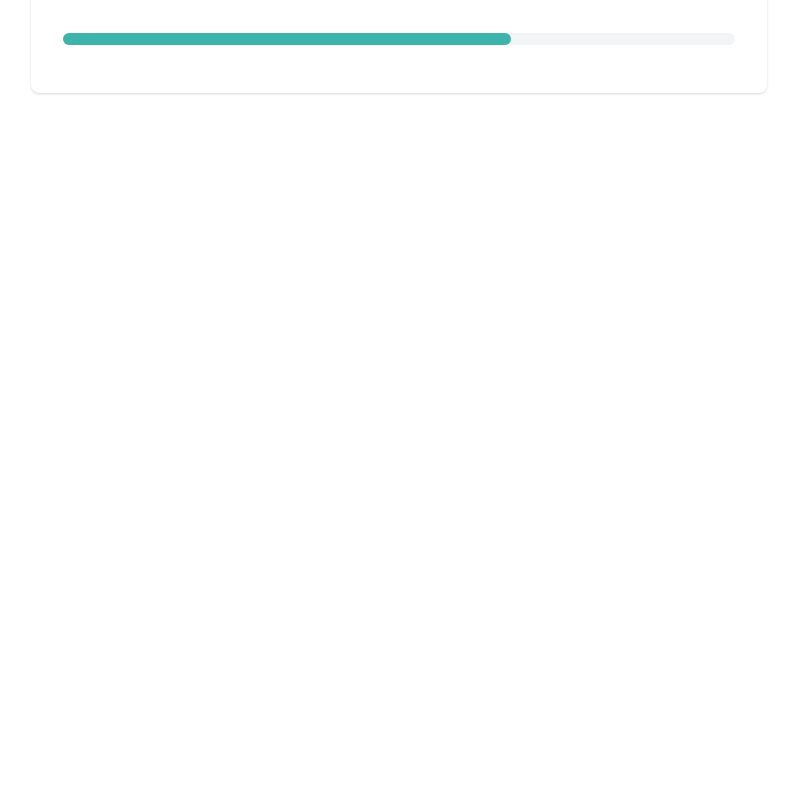
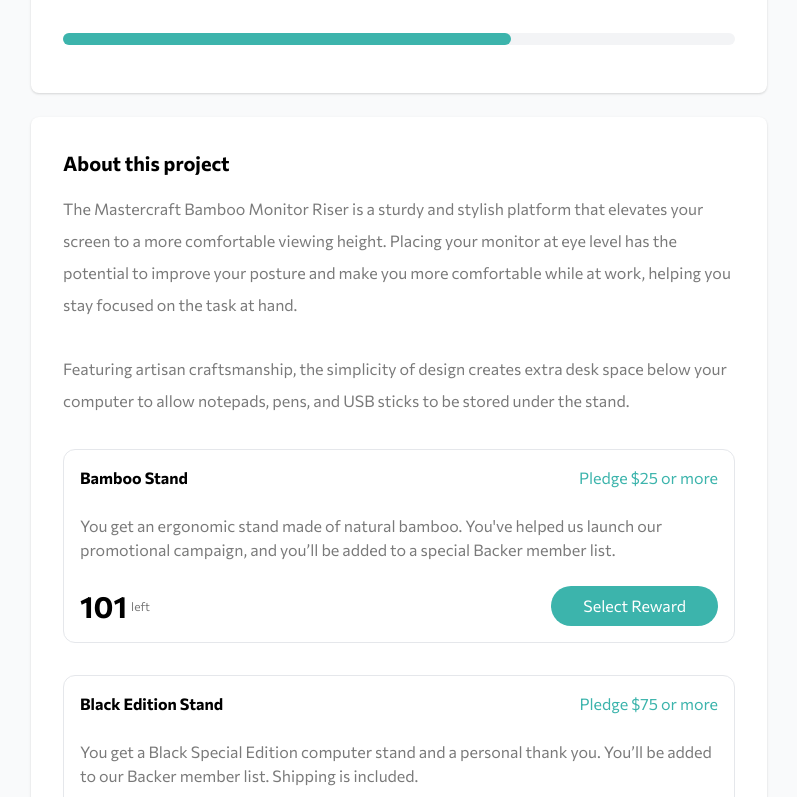
Before and after one commit to AbePlays/Frontend-Challenge-17, a Vue app: page / in a window 1280 px wide. Shown: the part 663-1460 px from the top of the page, without its empty margins (241-1038 px from the left). Before the commit the page ends 852 px from the top, so only its background shows below. Built offline with nearby package versions, Linux system fonts and the light colour scheme.

Commit message:
Added Product Component

```diff
--- a/src/App.vue
+++ b/src/App.vue
@@ -1,17 +1,22 @@
 <template>
-  <the-header></the-header>
-  <the-content></the-content>
+  <div class="bg-gray-50">
+    <the-header></the-header>
+    <the-content></the-content>
+    <about></about>
+  </div>
 </template>
 
 <script>
 import TheHeader from "./components/Header";
 import TheContent from "./components/Content";
+import About from "./components/About";
 
 export default {
   name: "App",
   components: {
     TheHeader,
     TheContent,
+    About,
   },
 };
 </script>
--- /dev/null
+++ b/src/components/About/About.vue
@@ -0,0 +1,67 @@
+<template>
+  <div class="max-w-screen-md mx-auto transform -translate-y-24 px-4 mt-6">
+    <div class="bg-white font-commissioner p-8 rounded-lg shadow">
+      <div>
+        <h1 class="font-bold text-xl">About this project</h1>
+        <p class="mt-4 text-dark-gray leading-loose">
+          The Mastercraft Bamboo Monitor Riser is a sturdy and stylish platform
+          that elevates your screen to a more comfortable viewing height.
+          Placing your monitor at eye level has the potential to improve your
+          posture and make you more comfortable while at work, helping you stay
+          focused on the task at hand.<br /><br />
+          Featuring artisan craftsmanship, the simplicity of design creates
+          extra desk space below your computer to allow notepads, pens, and USB
+          sticks to be stored under the stand.
+        </p>
+      </div>
+      <product
+        v-for="item in items"
+        :key="item.id"
+        :productName="item.name"
+        :productDescription="item.description"
+        :pledgeMoney="item.amount"
+        :productQuantity="item.quantity"
+      ></product>
+    </div>
+  </div>
+</template>
+
+<script>
+import Product from "./Product.vue";
+
+export default {
+  components: {
+    Product,
+  },
+  data() {
+    return {
+      items: [
+        {
+          id: 1,
+          name: "Bamboo Stand",
+          quantity: 101,
+          description:
+            "You get an ergonomic stand made of natural bamboo. You've helped us launch our promotional campaign, and you’ll be added to a special Backer member list.",
+          amount: 25,
+        },
+        {
+          id: 2,
+          name: "Black Edition Stand",
+          quantity: 64,
+          description:
+            "You get a Black Special Edition computer stand and a personal thank you. You’ll be added to our Backer member list. Shipping is included.",
+          amount: 75,
+        },
+        {
+          id: 3,
+          name: "Mahogany Special Edition",
+          quantity: 0,
+          description:
+            "You get two Special Edition Mahogany stands, a Backer T-Shirt, and a personal thank you. You’ll be added to our Backer member list. Shipping is included.",
+          amount: 200,
+        },
+      ],
+    };
+  },
+};
+</script>
--- /dev/null
+++ b/src/components/About/Product.vue
@@ -0,0 +1,35 @@
+<template>
+  <div class="my-8 border rounded-xl p-4">
+    <div class="sm:flex sm:justify-between">
+      <h1 class="font-bold">{{ productName }}</h1>
+      <p class="text-moderate-cyan mt-1 sm:mt-0">
+        Pledge ${{ pledgeMoney }} or more
+      </p>
+    </div>
+    <p class="my-8 sm:my-6 text-dark-gray">{{ productDescription }}</p>
+    <div class="sm:flex sm:justify-between sm:items-center">
+      <div class="flex items-center">
+        <h1 class="font-bold text-3xl">
+          {{ productQuantity }}
+        </h1>
+        <p class="font-normal text-xs text-dark-gray ml-1">left</p>
+      </div>
+      <button
+        class="bg-moderate-cyan rounded-full px-8 py-2 text-white mt-4 sm:mt-0"
+      >
+        Select Reward
+      </button>
+    </div>
+  </div>
+</template>
+
+<script>
+export default {
+  props: [
+    "productName",
+    "productDescription",
+    "pledgeMoney",
+    "productQuantity",
+  ],
+};
+</script>
--- /dev/null
+++ b/src/components/About/index.js
@@ -0,0 +1 @@
+export { default } from "./About.vue";
```
